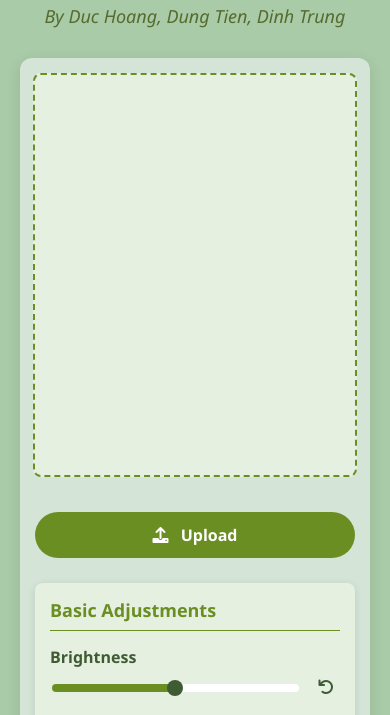
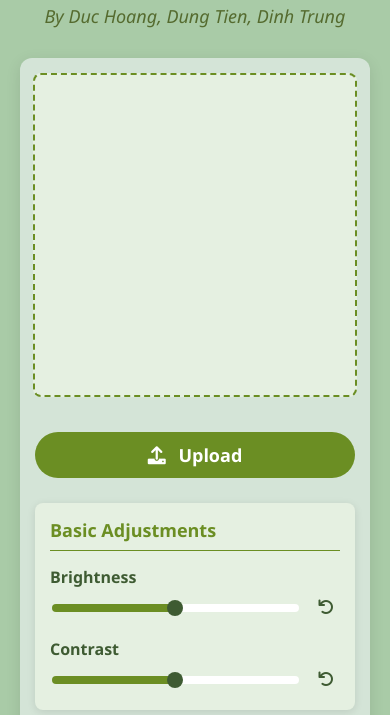
Before and after one commit to NDuckHoang/photoedit, a plain HTML site: page index.html in a window 390 px wide. Shown: the part 87-802 px from the top of the page. Drawn offline with Linux system fonts and the light colour scheme.

Commit message:
Update style.css

```diff
--- a/style.css
+++ b/style.css
@@ -213,7 +213,8 @@ input[type=range]::-moz-range-thumb:hover {
 
     .preview {
         width: 100%;
-        height: 400px;
+        height: auto;
+        aspect-ratio: 1 / 1;
         max-width: 100%;
     }
 
@@ -225,9 +226,16 @@ input[type=range]::-moz-range-thumb:hover {
     .reset-all-button,
     .download-button {
         width: 100%;
-        max-width: 350px;
         margin: 10px auto;
         display: block;
+        box-sizing: border-box;
+        font-size: 18px;
+        padding: 14px 20px;
+        line-height: 1;
+        text-align: center;
+        display: flex;
+        justify-content: center;
+        align-items: center;
     }
 
     .range-container {
@@ -245,7 +253,8 @@ input[type=range]::-moz-range-thumb:hover {
         gap: 10px;
     }
 
-    .reset-all-button, .download-button {
+    .reset-all-button,
+    .download-button {
         width: 100%;
     }
 }
```
